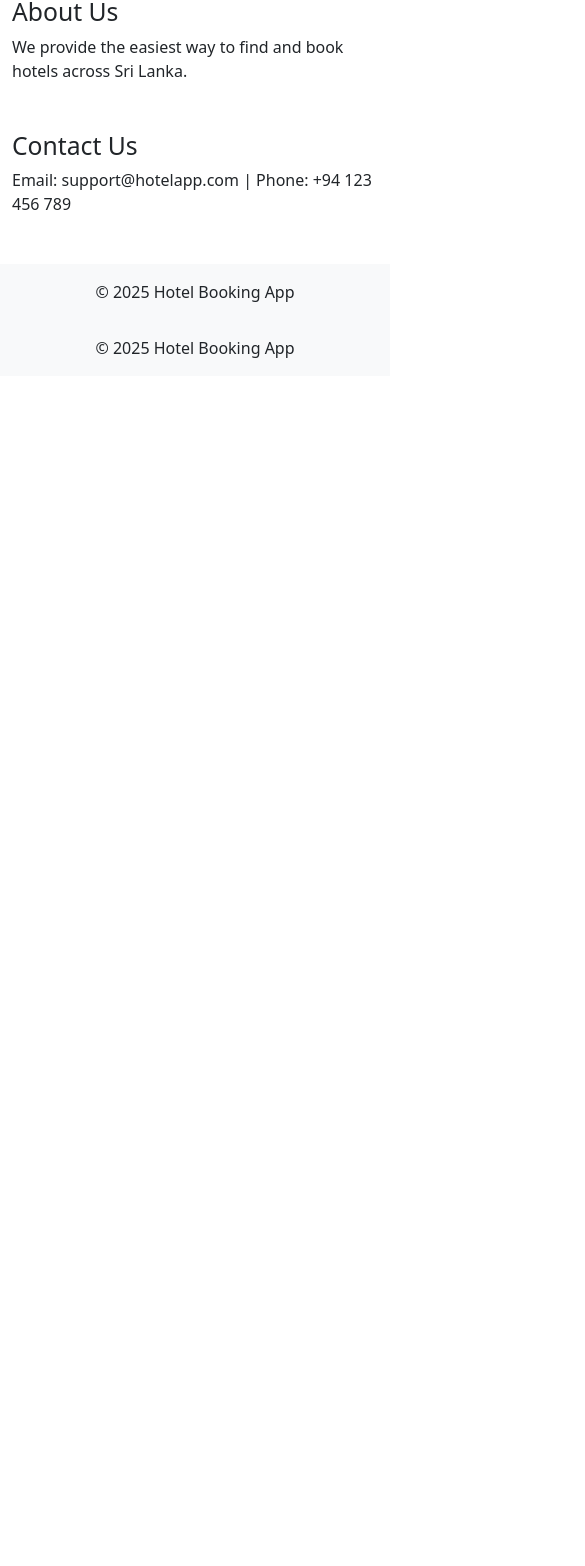
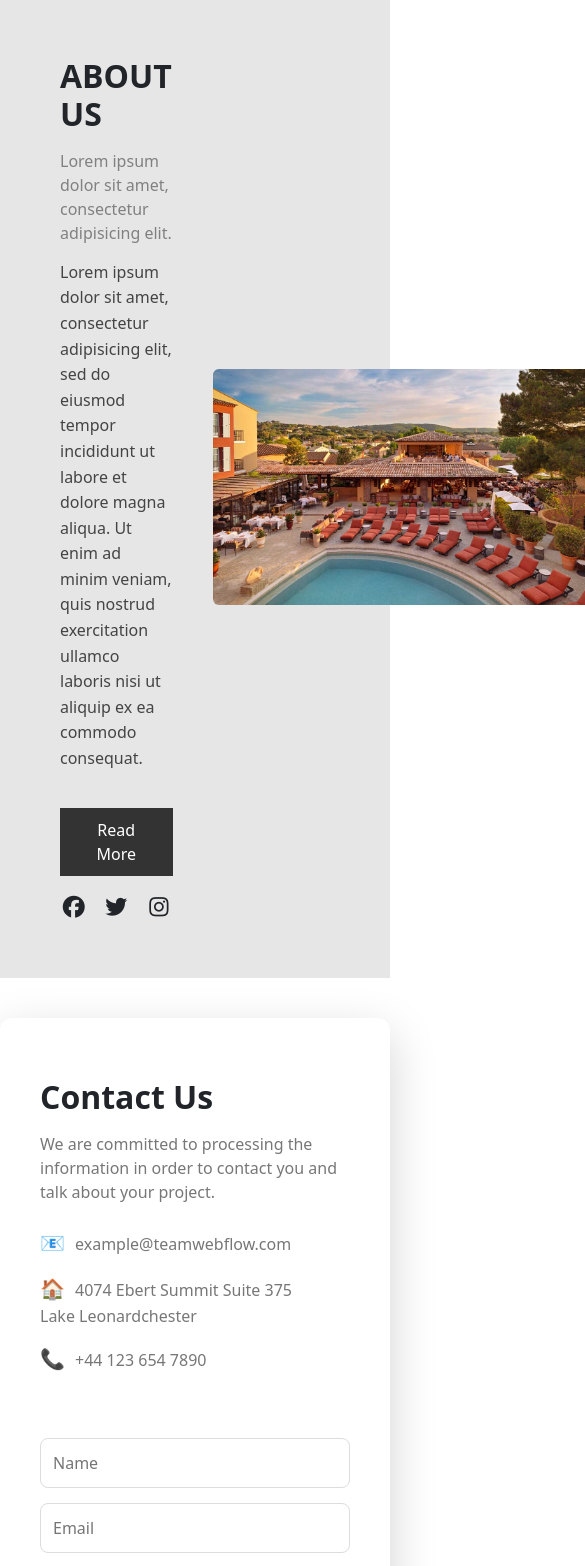
Before and after one commit to Pavanisr/Hotel-Booking-Website, a React (Create React App) app in the folder frontend/: page / in a window 390 px wide. Shown: the part 938-2504 px from the top of the page, 585 px wide, since content can reach past the window. Before the commit the page ends 1314 px from the top, so only its background shows below. Built offline with nearby package versions, Linux system fonts and the light colour scheme; no server answers.

Commit message:
update about us, contac us , footer

```diff
--- a/frontend/package.json
+++ b/frontend/package.json
@@ -3,6 +3,7 @@
   "version": "0.1.0",
   "private": true,
   "dependencies": {
+    "@fortawesome/fontawesome-free": "^7.1.0",
     "@testing-library/dom": "^10.4.1",
     "@testing-library/jest-dom": "^6.9.1",
     "@testing-library/react": "^16.3.0",
--- a/frontend/src/components/About.jsx
+++ b/frontend/src/components/About.jsx
@@ -1,10 +1,63 @@
 import React from "react";
+import "@fortawesome/fontawesome-free/css/all.min.css";
 
 function About() {
   return (
-    <div className="container my-5">
-      <h2>About Us</h2>
-      <p>We provide the easiest way to find and book hotels across Sri Lanka.</p>
+    <div
+      style={{
+        display: "flex",
+        alignItems: "center",
+        justifyContent: "space-between",
+        padding: "60px",
+        background: "#e6e6e6",
+        gap: "40px",
+      }}
+    >
+      {/* LEFT SIDE TEXT */}
+      <div style={{ flex: 1 }}>
+        <h2 style={{ fontSize: "32px", fontWeight: "bold", marginBottom: "15px" }}>
+          ABOUT US
+        </h2>
+
+        <p style={{ color: "gray", marginBottom: "15px" }}>
+          Lorem ipsum dolor sit amet, consectetur adipisicing elit.
+        </p>
+
+        <p style={{ color: "#444", lineHeight: "1.6", maxWidth: "500px" }}>
+          Lorem ipsum dolor sit amet, consectetur adipisicing elit, sed do eiusmod tempor
+          incididunt ut labore et dolore magna aliqua. Ut enim ad minim veniam, quis
+          nostrud exercitation ullamco laboris nisi ut aliquip ex ea commodo consequat.
+        </p>
+
+        <button
+          style={{
+            background: "#333",
+            color: "white",
+            padding: "10px 25px",
+            border: "none",
+            marginTop: "20px",
+            cursor: "pointer",
+          }}
+        >
+          Read More
+        </button>
+
+        {/* SOCIAL ICONS */}
+        <div style={{ marginTop: "20px", display: "flex", gap: "15px" }}>
+          <i className="fab fa-facebook" style={{ fontSize: "22px", cursor: "pointer" }}></i>
+          <i className="fab fa-twitter" style={{ fontSize: "22px", cursor: "pointer" }}></i>
+          <i className="fab fa-instagram" style={{ fontSize: "22px", cursor: "pointer" }}></i>
+        </div>
+      </div>
+
+      {/* RIGHT SIDE IMAGE */}
+      <div>
+        <img
+          src="/images/about.jpg"
+          alt="About"
+          style={{ width: "420px", borderRadius: "6px" }}
+        />
+      </div>
     </div>
   );
 }
--- a/frontend/src/components/contactus.jsx
+++ b/frontend/src/components/contactus.jsx
@@ -1,11 +1,95 @@
-// ContactUs.jsx
 import React from "react";
 
 function ContactUs() {
   return (
-    <div className="container my-5">
-      <h2>Contact Us</h2>
-      <p>Email: support@hotelapp.com | Phone: +94 123 456 789</p>
+    <div>
+      <style>{`
+        .contact-container {
+          background: white;
+          padding: 60px 40px;
+          border-radius: 12px;
+          margin-top: 40px;
+        }
+
+        .contact-info-icon {
+          font-size: 20px;
+          color: #ff7a00;
+          margin-right: 10px;
+        }
+
+        .contact-form input,
+        .contact-form textarea {
+          border-radius: 8px;
+          border: 1px solid #ddd;
+          padding: 12px;
+          width: 100%;
+          margin-bottom: 15px;
+        }
+
+        .submit-btn {
+          width: 100%;
+          border: none;
+          padding: 12px;
+          color: white;
+          border-radius: 8px;
+          background: linear-gradient(to right, #9645ff, #ff4f81, #ff8a00);
+        }
+
+        .contact-title {
+          font-size: 32px;
+          font-weight: bold;
+        }
+
+        .left-text p {
+          color: #777;
+        }
+      `}</style>
+
+      <div className="container contact-container shadow-lg">
+        <div className="row g-5">
+
+          {/* LEFT SIDE */}
+          <div className="col-md-6 left-text">
+            <h2 className="contact-title">Contact Us</h2>
+            <p className="mt-3">
+              We are committed to processing the information in order to contact you and talk about your project.
+            </p>
+
+            <div className="mt-4">
+              <p>
+                <span className="contact-info-icon">📧</span>
+                example@teamwebflow.com
+              </p>
+
+              <p className="mt-3">
+                <span className="contact-info-icon">🏠</span>
+                4074 Ebert Summit Suite 375<br />
+                Lake Leonardchester
+              </p>
+
+              <p className="mt-3">
+                <span className="contact-info-icon">📞</span>
+                +44 123 654 7890
+              </p>
+            </div>
+          </div>
+
+          {/* RIGHT FORM */}
+          <div className="col-md-6">
+            <form className="contact-form">
+
+              <input type="text" placeholder="Name" required />
+              <input type="email" placeholder="Email" required />
+              <input type="text" placeholder="Website" required />
+
+              <textarea rows="5" placeholder="Message"></textarea>
+
+              <button className="submit-btn">Submit</button>
+            </form>
+          </div>
+
+        </div>
+      </div>
     </div>
   );
 }
--- a/frontend/src/components/footer.jsx
+++ b/frontend/src/components/footer.jsx
@@ -1,10 +1,132 @@
-// Footer.jsx
 import React from "react";
 
 function Footer() {
   return (
-    <footer className="bg-light text-center py-3">
-      &copy; 2025 Hotel Booking App
+    <footer>
+      <style>{`
+        .custom-footer {
+          background: #fafafa;
+          padding: 60px 0;
+          margin-top: 40px;
+        }
+
+        .footer-title {
+          font-weight: 600;
+          font-size: 16px;
+          margin-bottom: 14px;
+        }
+
+        .footer-text {
+          color: #555;
+          font-size: 14px;
+          margin-bottom: 6px;
+        }
+
+        .footer-links {
+          list-style: none;
+          padding: 0;
+          margin: 0;
+        }
+
+        .footer-links li {
+          color: #555;
+          font-size: 14px;
+          margin-bottom: 8px;
+          cursor: pointer;
+        }
+
+        .footer-links li:hover {
+          color: #000;
+        }
+
+        .footer-social i {
+          font-size: 20px;
+          margin-right: 15px;
+          cursor: pointer;
+          color: #666;
+        }
+
+        .footer-social i:hover {
+          color: #000;
+        }
+
+        .footer-bottom {
+          padding-top: 25px;
+          text-align: center;
+          color: #777;
+          border-top: 1px solid #e5e5e5;
+          margin-top: 40px;
+          font-size: 14px;
+        }
+      `}</style>
+
+      <div className="custom-footer">
+        <div className="container">
+          <div className="row gy-4">
+
+            {/* Column 1 */}
+            <div className="col-md-3">
+              <h6 className="footer-title">AR-SHAKIR</h6>
+              <p className="footer-text">arshakir123@gmail.com</p>
+              <p className="footer-text">+458 483 5846</p>
+
+              <div className="footer-social mt-3">
+                <i>📸</i>
+                <i>🔗</i>
+                <i>📘</i>
+                <i>🐦</i>
+              </div>
+            </div>
+
+            {/* Column 2 */}
+            <div className="col-md-2">
+              <h6 className="footer-title">Blog</h6>
+              <ul className="footer-links">
+                <li>Company</li>
+                <li>Career</li>
+                <li>Mobile</li>
+                <li>How it works</li>
+              </ul>
+            </div>
+
+            {/* Column 3 */}
+            <div className="col-md-2">
+              <h6 className="footer-title">About</h6>
+              <ul className="footer-links">
+                <li>Contacts</li>
+                <li>About Us</li>
+                <li>FAQ</li>
+                <li>Our Team</li>
+              </ul>
+            </div>
+
+            {/* Column 4 */}
+            <div className="col-md-2">
+              <h6 className="footer-title">Product</h6>
+              <ul className="footer-links">
+                <li>Terms of Use</li>
+                <li>Privacy Policy</li>
+                <li>Login</li>
+              </ul>
+            </div>
+
+            {/* Column 5 */}
+            <div className="col-md-3">
+              <h6 className="footer-title">Download App</h6>
+              <ul className="footer-links">
+                <li>Google Play</li>
+                <li>App Store</li>
+                <li>Desktop</li>
+              </ul>
+            </div>
+          </div>
+        </div>
+
+        {/* Bottom Line */}
+        <div className="footer-bottom">
+          © 2025 Hotel Booking App
+        </div>
+      </div>
     </footer>
   );
 }
--- a/frontend/src/index.js
+++ b/frontend/src/index.js
@@ -29,7 +29,7 @@ root.render(
           <Route path="/bookings" element={<Bookings />} />
           <Route path="/profile" element={<Profile />} />
         </Routes>
-        <Footer />
+
       </Router>
     </AuthProvider>
   </React.StrictMode>
```
Also changed, not shown: frontend/public/images/about.jpg (added), 1 other file (tests, documents, lock files or other folders).
